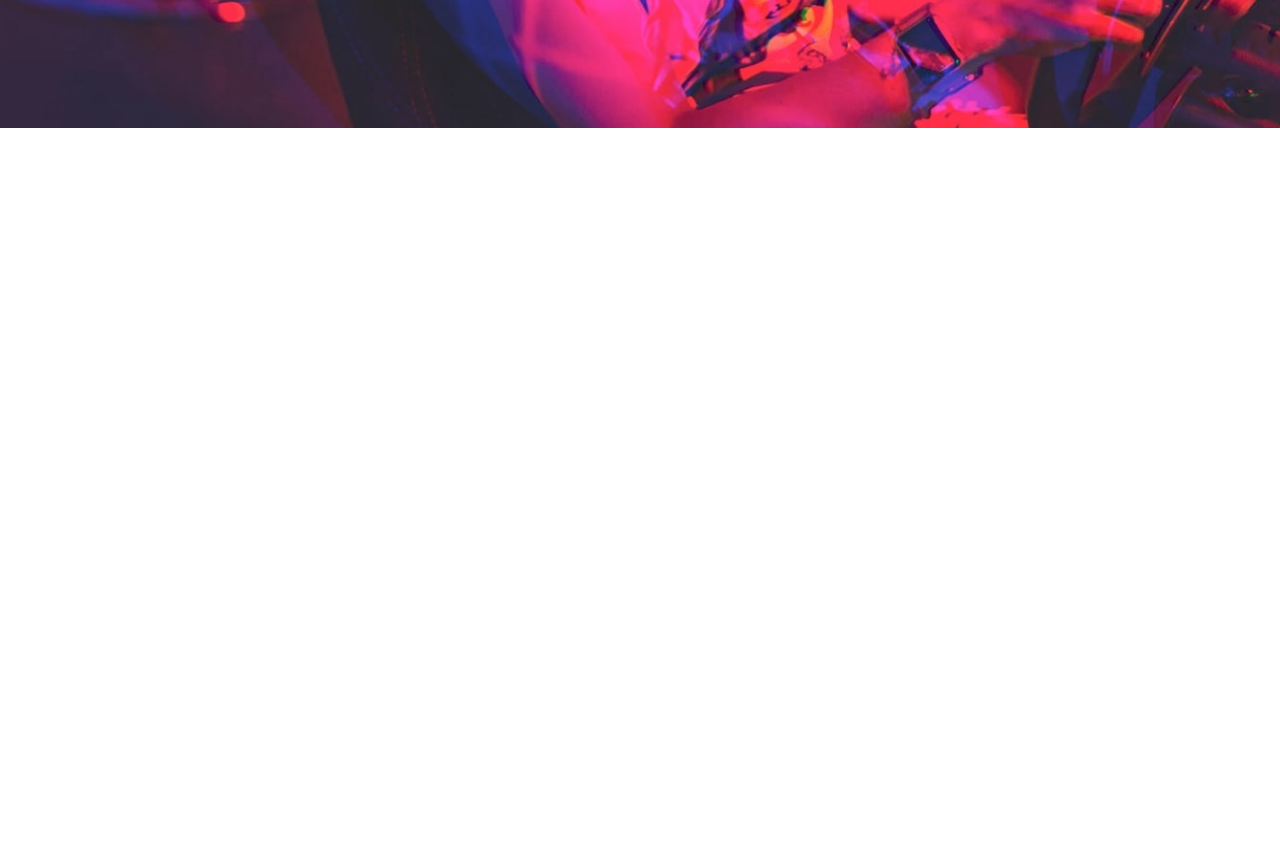
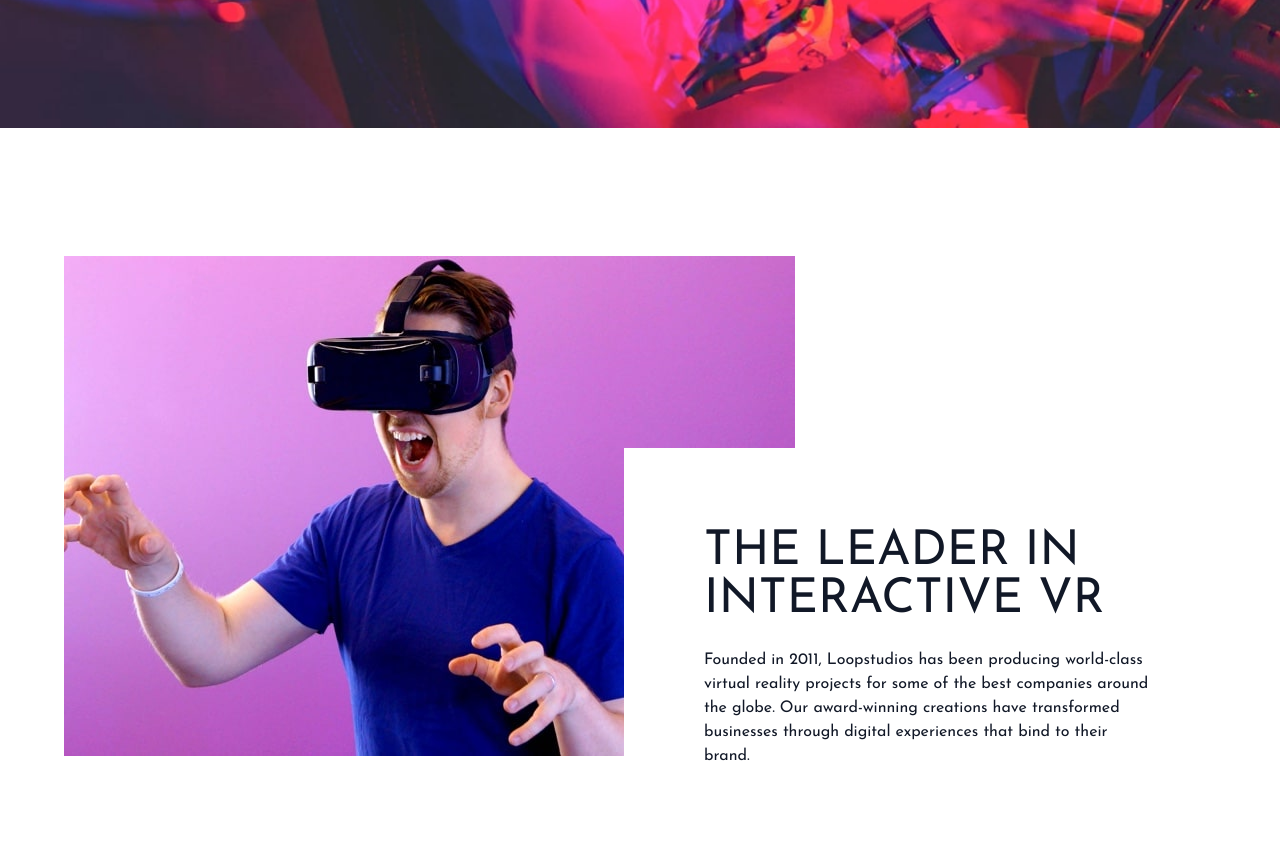
Before and after one commit to thomasmartinez114/tailwind-sandbox, a website: page 04-website-projects/01-loopstudios/index.html in a window 1280 px wide. Shown: the part 492-1343 px from the top of the page. Before the commit the page ends 800 px from the top, so only its background shows below. Drawn offline with Linux system fonts and the light colour scheme.

Commit message:
Feature section

```diff
--- a/04-website-projects/01-loopstudios/index.html
+++ b/04-website-projects/01-loopstudios/index.html
@@ -66,5 +66,34 @@
         </div>
       </div>
     </section>
+
+    <!-- Feature Section -->
+    <section id="feature">
+      <!-- Feature Container -->
+      <div
+        class="relative container flex flex-col max-w-6xl mx-auto my-32 px-6 text-gray-900 md:flex-row md:px-0"
+      >
+        <!-- Image -->
+        <img src="images/desktop/image-interactive.jpg" alt="" />
+
+        <!-- Text Container -->
+        <div
+          class="top-48 pr-0 bg-white md:absolute md:right-0 md:py-20 md:pl-20"
+        >
+          <h2
+            class="max-w-lg mt-10 mb-6 font-sans text-4xl text-center text-gray-900 uppercase md:text-5xl md:mt-0 md:text-left"
+          >
+            The leader in interactive VR
+          </h2>
+
+          <p class="max-w-md text-center md:text-left">
+            Founded in 2011, Loopstudios has been producing world-class virtual
+            reality projects for some of the best companies around the globe.
+            Our award-winning creations have transformed businesses through
+            digital experiences that bind to their brand.
+          </p>
+        </div>
+      </div>
+    </section>
   </body>
 </html>
```
Also changed, not shown: 04-website-projects/01-loopstudios/css/style.css.
